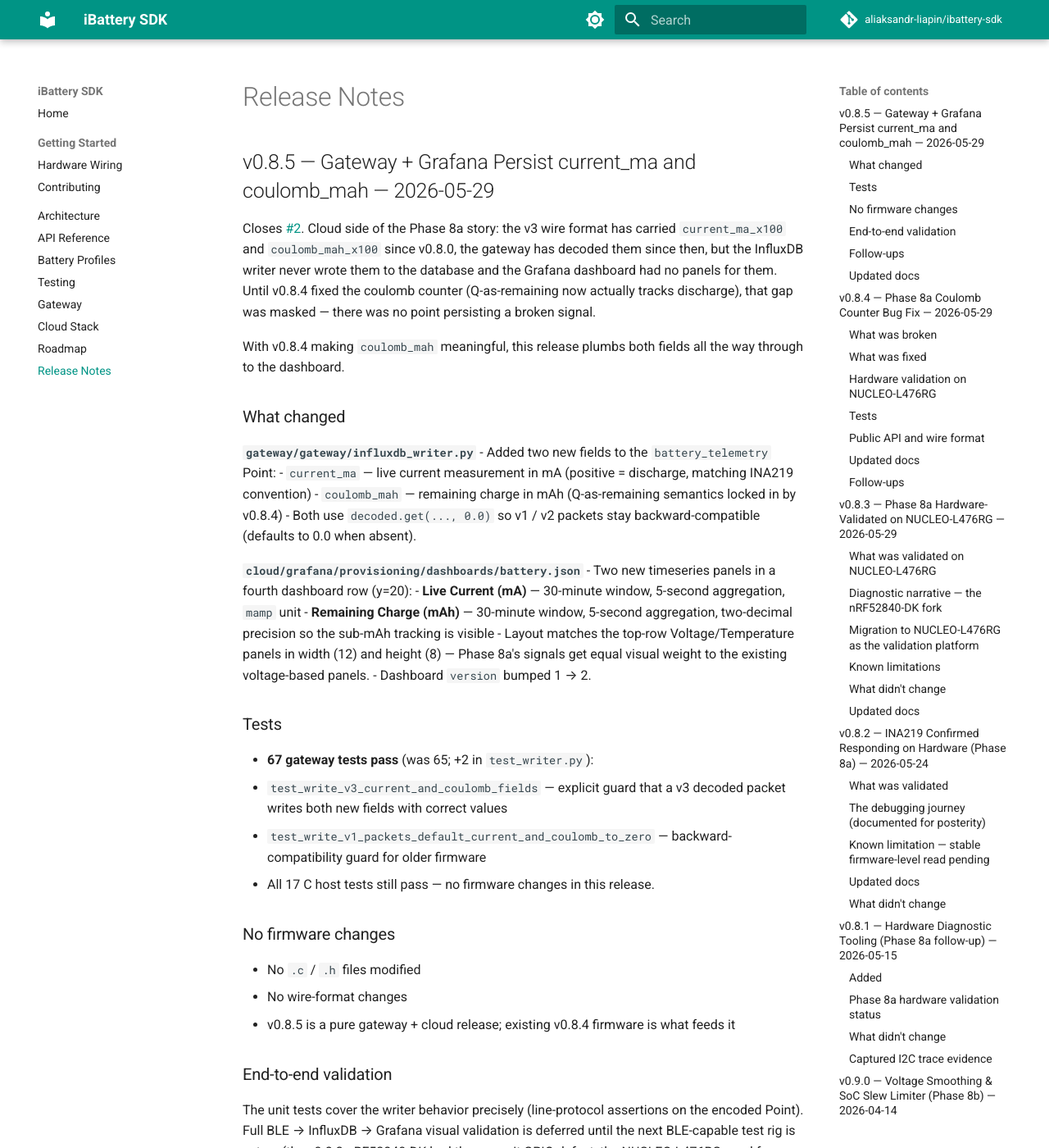
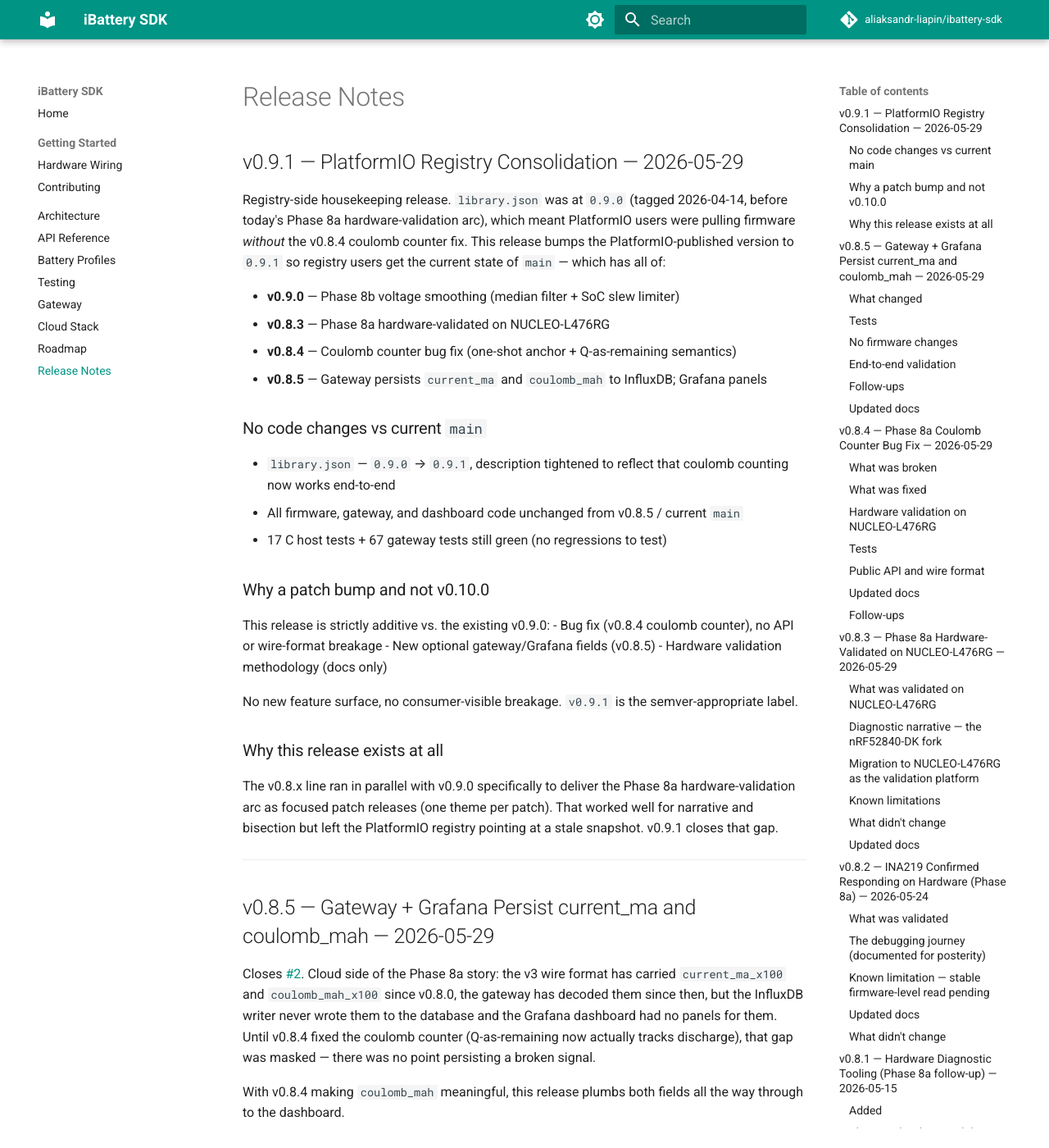
Before and after one commit to aliaksandr-liapin/ibattery-sdk, an MkDocs documentation site: the page built from docs/RELEASE_NOTES.md, in a window 1280 px wide and 1400 px high. Shown: the whole window at 82% size. Built offline with MkDocs 1.6.1 and Material for MkDocs 9.7.7, drawn with Linux system fonts in a browser that asks for light colours; comment, search, counter and statistics services are not loaded.

Commit message:
release: v0.9.1 — consolidate Phase 8a hardware-validation arc into PlatformIO registry
library.json was at 0.9.0 (tagged 2026-04-14), which predates the entire
v0.8.x hardware-validation arc shipped today:

- v0.8.3   Phase 8a hardware-validated on NUCLEO-L476RG
- v0.8.4   Coulomb counter bug fix (Q-as-remaining + one-shot anchor)
- v0.8.5   Gateway persists current_ma + coulomb_mah; Grafana panels

PlatformIO registry users pulling v0.9.0 were getting firmware without
the v0.8.4 coulomb fix. This bump points the registry at current main,
which has the union of v0.9.0 (Phase 8b) and v0.8.3-v0.8.5.

Patch bump (not v0.10.0) because the delta is strictly additive vs
v0.9.0: bug fix + new optional gateway/Grafana fields. No API or
wire-format breakage.

No code changes vs v0.8.5 / current main. 17 C tests + 67 gateway tests
still pass.

Co-Authored-By: Claude Opus 4.7 (1M context) <noreply@anthropic.com>

```diff
--- a/docs/RELEASE_NOTES.md
+++ b/docs/RELEASE_NOTES.md
@@ -1,4 +1,44 @@
 # Release Notes
+
+## v0.9.1 — PlatformIO Registry Consolidation — 2026-05-29
+
+Registry-side housekeeping release. `library.json` was at `0.9.0` (tagged
+2026-04-14, before today's Phase 8a hardware-validation arc), which meant
+PlatformIO users were pulling firmware *without* the v0.8.4 coulomb
+counter fix. This release bumps the PlatformIO-published version to
+`0.9.1` so registry users get the current state of `main` — which has
+all of:
+
+- **v0.9.0** — Phase 8b voltage smoothing (median filter + SoC slew limiter)
+- **v0.8.3** — Phase 8a hardware-validated on NUCLEO-L476RG
+- **v0.8.4** — Coulomb counter bug fix (one-shot anchor + Q-as-remaining semantics)
+- **v0.8.5** — Gateway persists `current_ma` and `coulomb_mah` to InfluxDB; Grafana panels
+
+### No code changes vs current `main`
+
+- `library.json` — `0.9.0` → `0.9.1`, description tightened to reflect that coulomb counting now works end-to-end
+- All firmware, gateway, and dashboard code unchanged from v0.8.5 / current `main`
+- 17 C host tests + 67 gateway tests still green (no regressions to test)
+
+### Why a patch bump and not v0.10.0
+
+This release is strictly additive vs. the existing v0.9.0:
+- Bug fix (v0.8.4 coulomb counter), no API or wire-format breakage
+- New optional gateway/Grafana fields (v0.8.5)
+- Hardware validation methodology (docs only)
+
+No new feature surface, no consumer-visible breakage. `v0.9.1` is the
+semver-appropriate label.
+
+### Why this release exists at all
+
+The v0.8.x line ran in parallel with v0.9.0 specifically to deliver
+the Phase 8a hardware-validation arc as focused patch releases (one
+theme per patch). That worked well for narrative and bisection but
+left the PlatformIO registry pointing at a stale snapshot. v0.9.1
+closes that gap.
+
+---
 
 ## v0.8.5 — Gateway + Grafana Persist current_ma and coulomb_mah — 2026-05-29
 
--- a/library.json
+++ b/library.json
@@ -1,8 +1,8 @@
 {
     "$schema": "https://raw.githubusercontent.com/platformio/platformio-core/develop/platformio/assets/schema/library.json",
     "name": "ibattery-sdk",
-    "version": "0.9.0",
-    "description": "Battery intelligence SDK for IoT — voltage measurement, SoC estimation (voltage-LUT + optional coulomb counting via INA219), temperature monitoring, power state management, BLE telemetry. Median voltage filter and SoC slew-rate limiter for accuracy under load. Supports CR2032 and LiPo.",
+    "version": "0.9.1",
+    "description": "Battery intelligence SDK for IoT — voltage measurement, SoC estimation (voltage-LUT + working coulomb counting via INA219), temperature monitoring, power state management, BLE telemetry. Median voltage filter and SoC slew-rate limiter for accuracy under load. Hardware-validated on NUCLEO-L476RG. Supports CR2032 and LiPo.",
     "keywords": "battery, soc, voltage, current, coulomb, ina219, iot, embedded, lipo, cr2032, telemetry, ble, power-management, zephyr",
     "homepage": "https://aliaksandr-liapin.github.io/ibattery-sdk/",
     "repository": {
```
